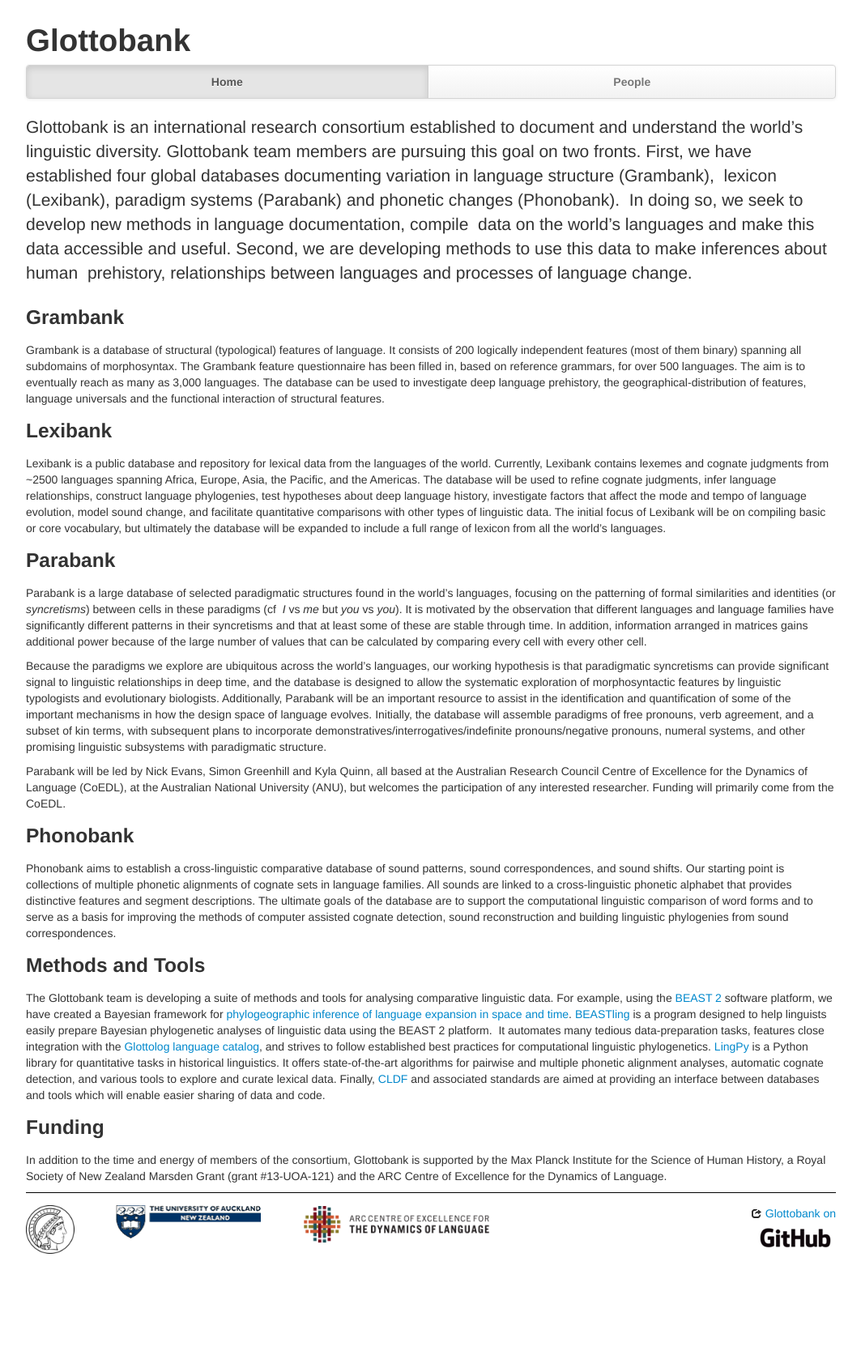
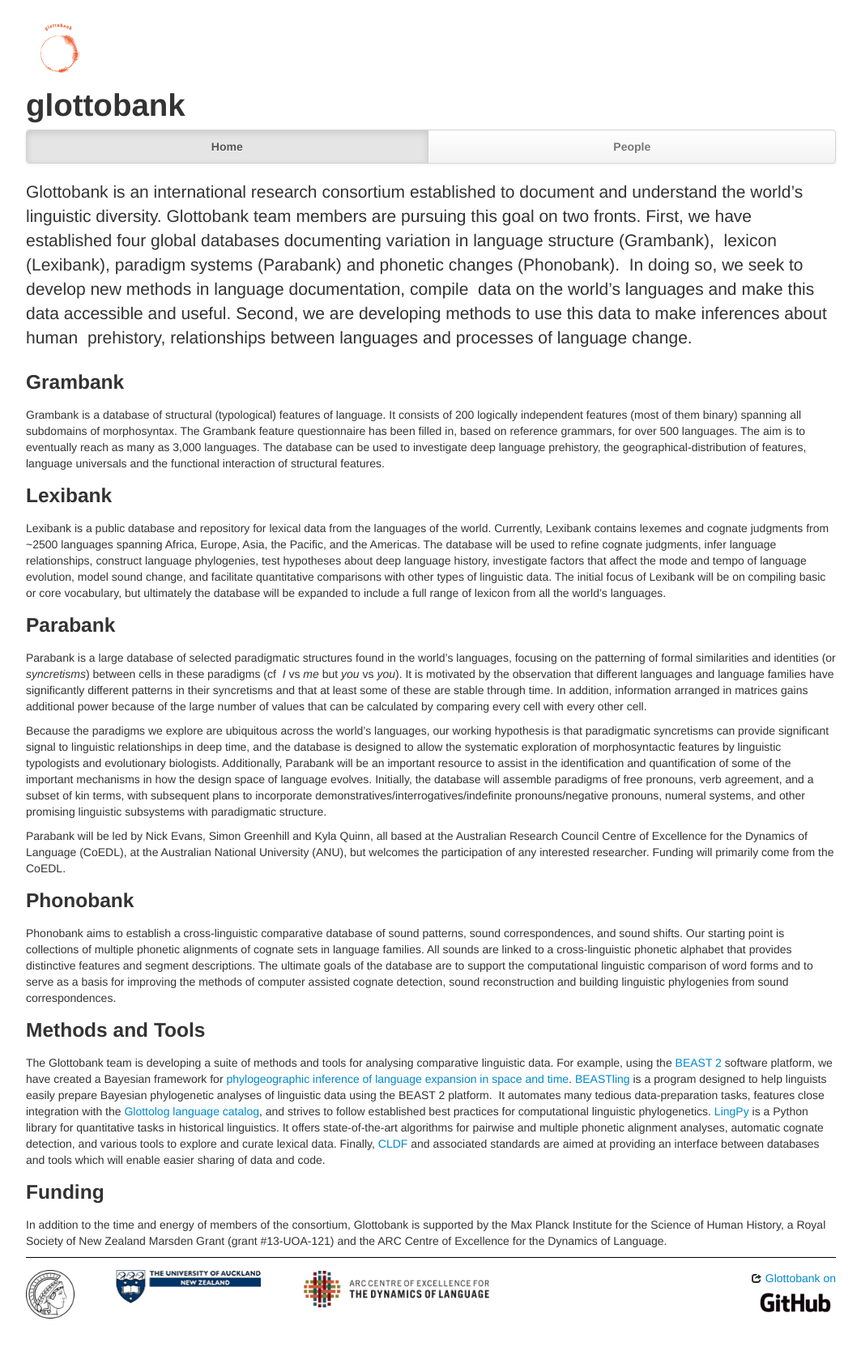
Before and after one commit to glottobank/glottobank.github.io, a Jekyll site: the page built from index.md, in a window 1280 px wide. Shown: the whole page at 81% size, without its empty margins (108-1171 px from the left). Built offline with Jekyll 4.4.1, drawn with Linux system fonts in a browser that asks for light colours; nearby versions of some CDN libraries; before the commit the page ends 1609 px from its top, so only the background shows below that.

Commit message:
first stab at integrating the logo

```diff
--- a/_layouts/bootstrap.html
+++ b/_layouts/bootstrap.html
@@ -76,7 +76,9 @@
             </li>
             </ul>
          -->
-        <h1>Glottobank</h1>
+        <div>
+          <img src="/images/glottobank.jpg" height="100" width="80"><h1>glottobank</h1>
+        </div>
         <div class="navbar">
           <div class="navbar-inner">
             <div class="container">
```
Also changed, not shown: images/glottobank.jpg (added).
